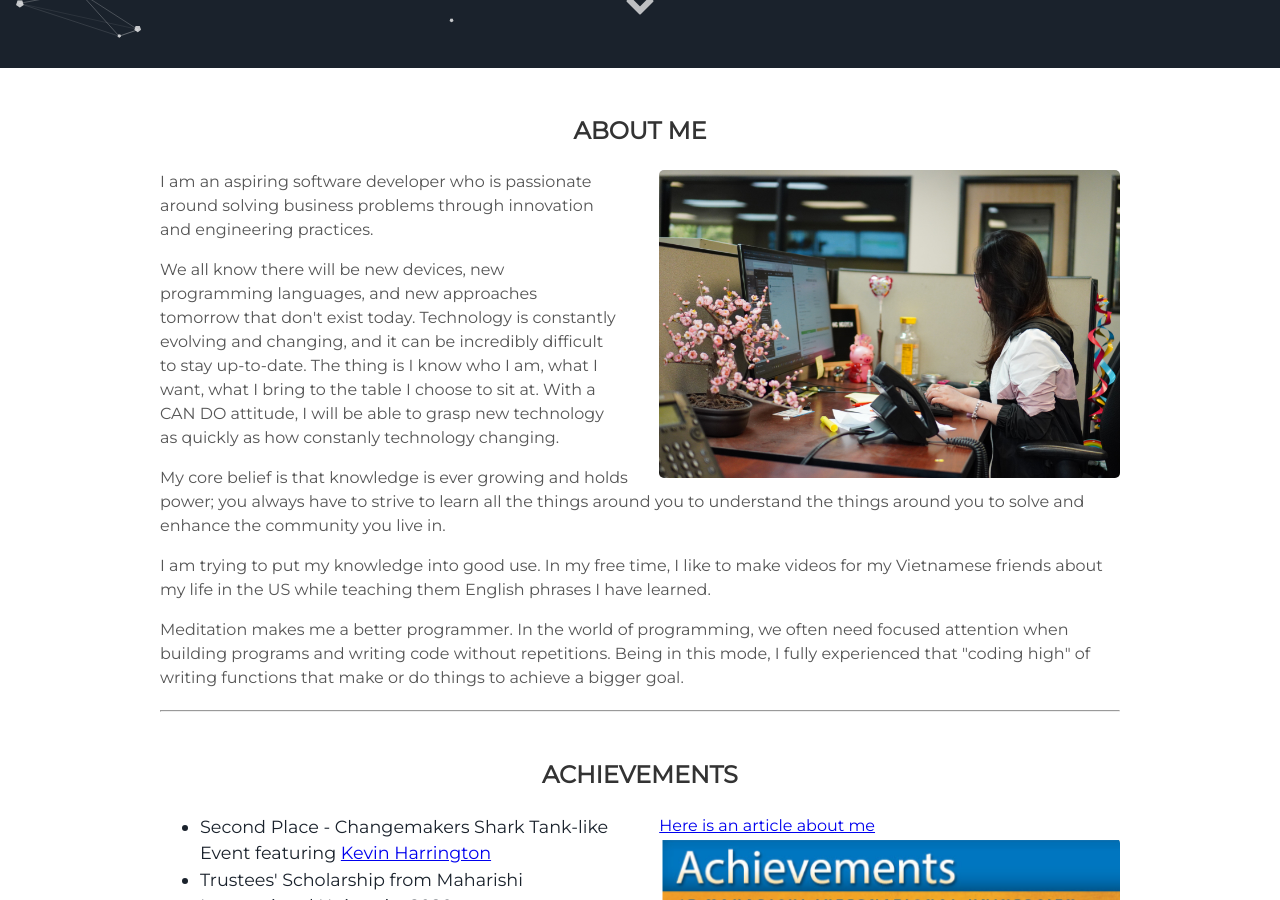
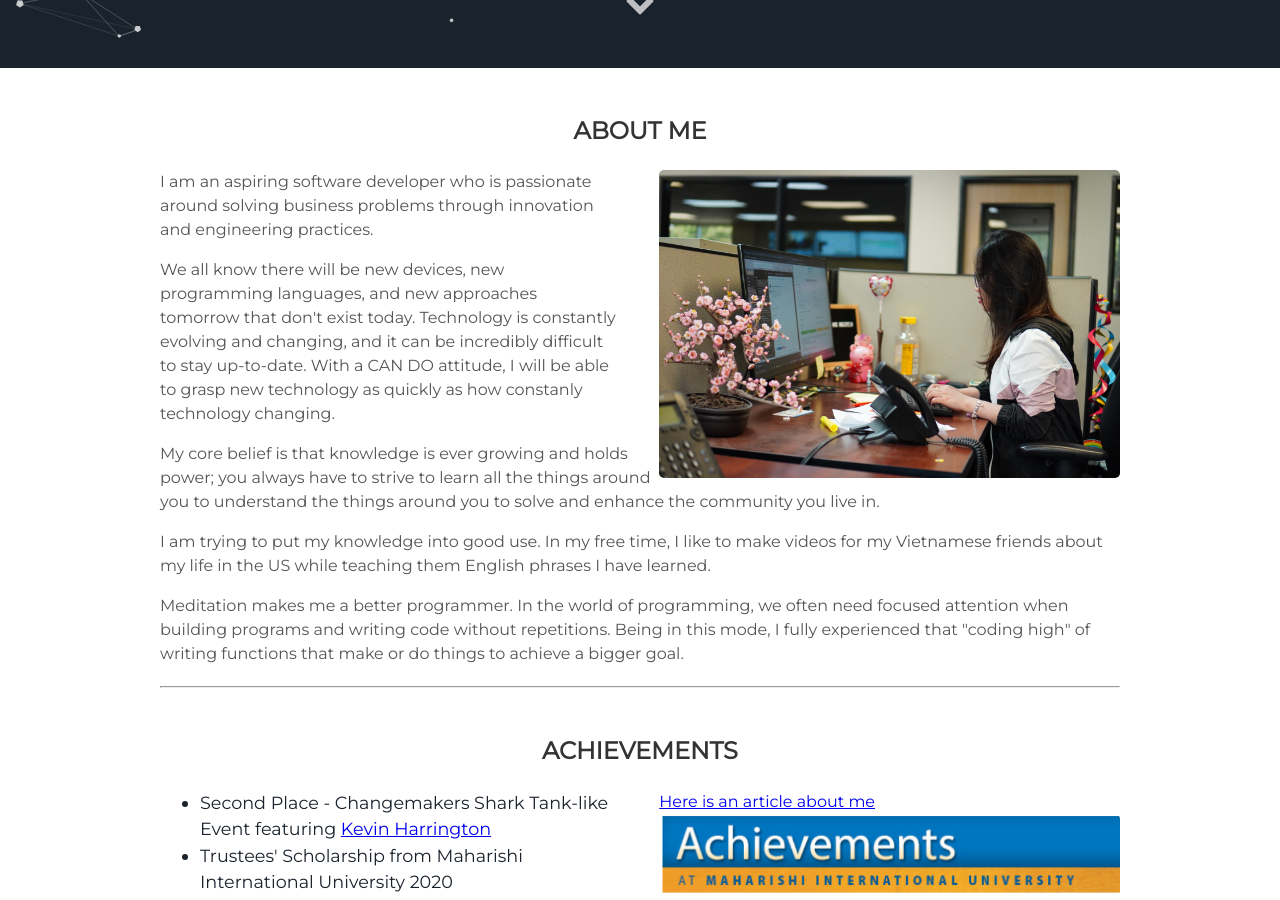
Before and after one commit to phuongnguyen0610/phuongnguyen0610.github.io, a Jekyll site: the page built from index.html, in a window 1280 px wide and 900 px high, scrolled down 832 px. Built offline with Jekyll 4.4.1, drawn with Linux system fonts in a browser that asks for light colours; some of the changed text lies outside the part shown.

Commit message:
Update about.html

```diff
--- a/_includes/about.html
+++ b/_includes/about.html
@@ -7,8 +7,7 @@
       <div class="contents">
         <p> I am an aspiring software developer who is passionate around solving business problems through innovation and engineering practices.</p>
         <p>We all know there will be new devices, new programming languages, and new approaches tomorrow that don't exist today.
-        Technology is constantly evolving and changing, and it can be incredibly difficult to stay up-to-date. The thing is I know who I am, what I want,
-        what I bring to the table I choose to sit at. With a CAN DO attitude, I will be able to grasp new technology as quickly as how constanly technology changing.
+        Technology is constantly evolving and changing, and it can be incredibly difficult to stay up-to-date. With a CAN DO attitude, I will be able to grasp new technology as quickly as how constanly technology changing.
         </p>
       </div>
       <div><p>My core belief is that knowledge is ever growing and holds power; you always have to strive to learn
```
Also changed, not shown: other parts of _includes/about.html (+2 -0 lines).
